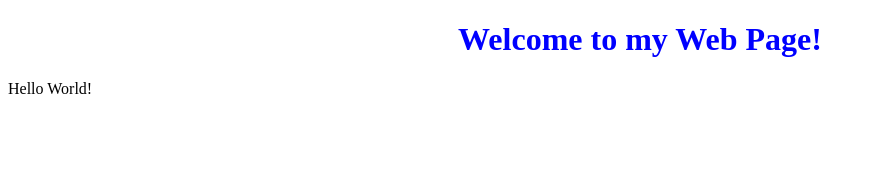
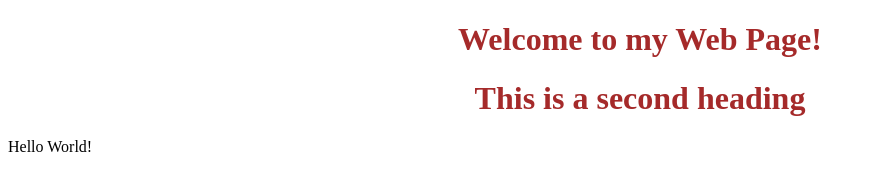
Before and after one commit to colin-bryant/Learn-CS50x2024, a plain HTML site: page 11.HTML AND CSS/8.style.html in a window 1280 px wide. Shown: the whole page, without its empty margins (0-874 px from the left). Drawn offline with Linux system fonts and the light colour scheme.

Commit message:
2024年5月15日 16:40

```diff
--- a/11.HTML AND CSS/8.style.html
+++ b/11.HTML AND CSS/8.style.html
@@ -4,9 +4,16 @@
     <meta charset="UTF-8">
     <meta name="viewport" content="width=device-width, initial-scale=1.0">
     <title>style</title>
+    <style>
+        h1{
+            color: brown;
+            text-align: center;
+        }
+    </style>
 </head>
 <body>
-    <h1 style="color: blue;text-align: center;">Welcome to my Web Page!</h1>
+    <h1>Welcome to my Web Page!</h1>
+    <h1>This is a second heading</h1>
     Hello World!
 </body>
 </html>
```
